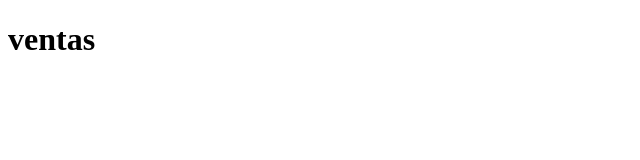
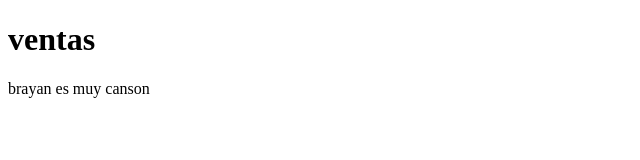
Before and after one commit to KarolinaM06/actividad-prueba, a plain HTML site: page ventas.html in a window 1280 px wide. Shown: the whole page, without its empty margins (0-640 px from the left). Drawn offline with Linux system fonts and the light colour scheme.

Commit message:
Update ventas.html

```diff
--- a/ventas.html
+++ b/ventas.html
@@ -7,5 +7,6 @@
 </head>
 <body>
     <h1>ventas</h1>
+    <p>brayan es muy canson</p>
 </body>
 </html>
```
